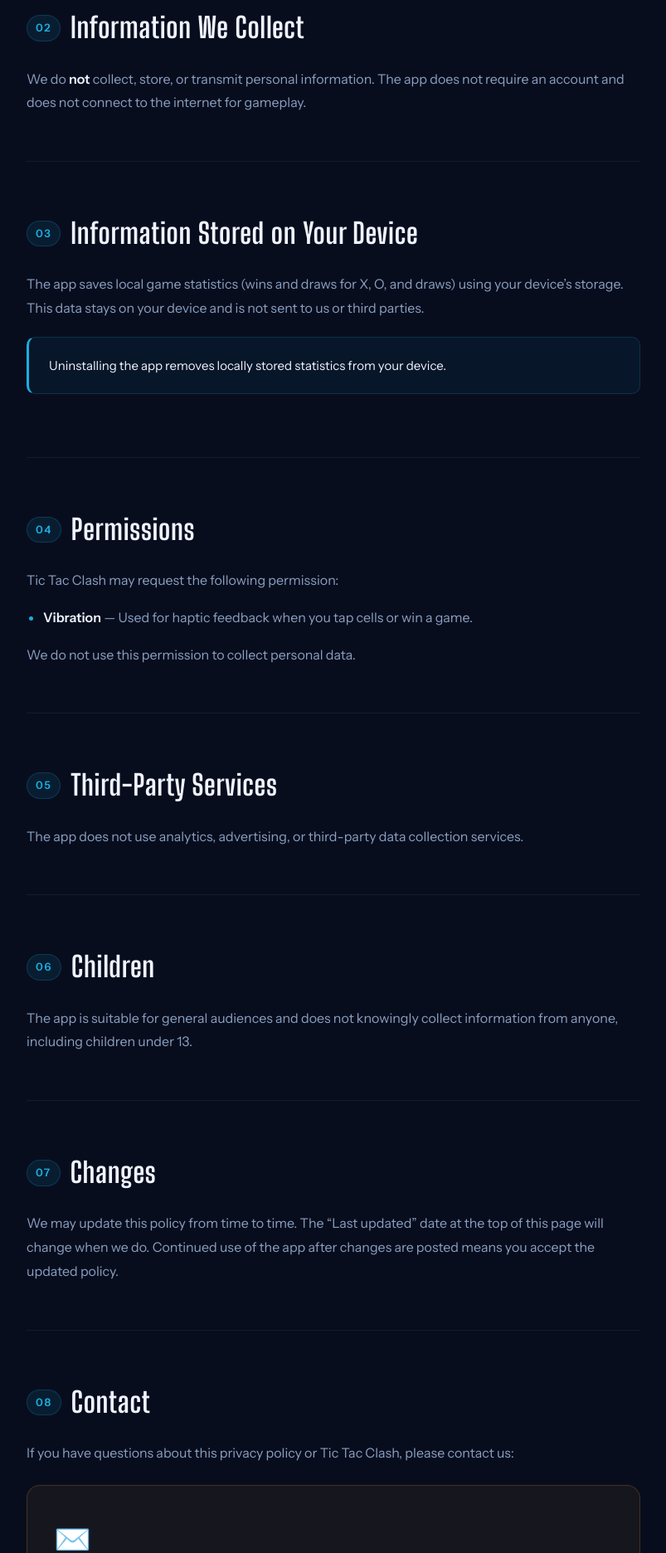
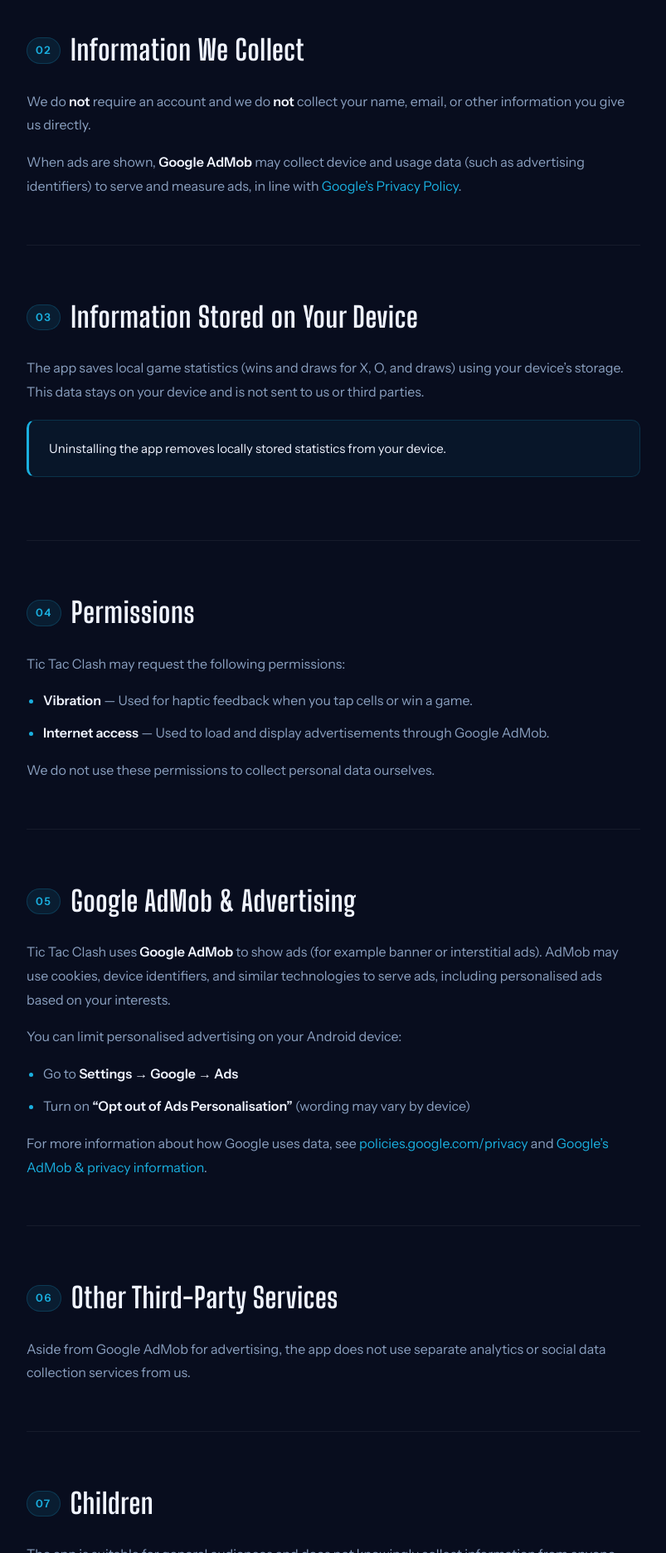
Before and after one commit to gogushekar/PrastaAppsStudio, a plain HTML site: page public/tictac-clash-privacy.html in a window 1280 px wide. Shown: the part 928-2800 px from the top of the page at 83% size, without its empty margins (238-1041 px from the left). Drawn offline with Linux system fonts and the light colour scheme.

Commit message:
Update Tic Tac Clash privacy policy to disclose Google AdMob ads

```diff
--- a/public/tictac-clash-privacy.html
+++ b/public/tictac-clash-privacy.html
@@ -199,7 +199,7 @@
     <p class="meta">
       <span><strong>App:</strong> Tic Tac Clash</span>
       <span><strong>Developer:</strong> Prasta Apps Studio</span>
-      <span><strong>Last updated:</strong> May 5, 2026</span>
+      <span><strong>Last updated:</strong> May 22, 2026</span>
     </p>
   </div>
 
@@ -210,13 +210,14 @@
     <div class="section">
       <h2><span class="num">01</span> Overview</h2>
       <div class="highlight-box">
-        <p>Tic Tac Clash is an offline tic-tac-toe game. We respect your privacy and designed the app to work without collecting personal information.</p>
+        <p>Tic Tac Clash is a tic-tac-toe game. Gameplay works offline on your device. The free version may show advertisements through Google AdMob. We respect your privacy and explain below what data is involved.</p>
       </div>
     </div>
 
     <div class="section">
       <h2><span class="num">02</span> Information We Collect</h2>
-      <p>We do <strong style="color:var(--white)">not</strong> collect, store, or transmit personal information. The app does not require an account and does not connect to the internet for gameplay.</p>
+      <p>We do <strong style="color:var(--white)">not</strong> require an account and we do <strong style="color:var(--white)">not</strong> collect your name, email, or other information you give us directly.</p>
+      <p>When ads are shown, <strong style="color:var(--white)">Google AdMob</strong> may collect device and usage data (such as advertising identifiers) to serve and measure ads, in line with <a class="inline" href="https://policies.google.com/privacy" target="_blank" rel="noopener">Google’s Privacy Policy</a>.</p>
     </div>
 
     <div class="section">
@@ -229,30 +230,42 @@
 
     <div class="section">
       <h2><span class="num">04</span> Permissions</h2>
-      <p>Tic Tac Clash may request the following permission:</p>
+      <p>Tic Tac Clash may request the following permissions:</p>
       <ul>
         <li><strong style="color:var(--white)">Vibration</strong> — Used for haptic feedback when you tap cells or win a game.</li>
+        <li><strong style="color:var(--white)">Internet access</strong> — Used to load and display advertisements through Google AdMob.</li>
       </ul>
-      <p style="margin-top:16px;">We do not use this permission to collect personal data.</p>
+      <p style="margin-top:16px;">We do not use these permissions to collect personal data ourselves.</p>
     </div>
 
     <div class="section">
-      <h2><span class="num">05</span> Third-Party Services</h2>
-      <p>The app does not use analytics, advertising, or third-party data collection services.</p>
+      <h2><span class="num">05</span> Google AdMob & Advertising</h2>
+      <p>Tic Tac Clash uses <strong style="color:var(--white)">Google AdMob</strong> to show ads (for example banner or interstitial ads). AdMob may use cookies, device identifiers, and similar technologies to serve ads, including personalised ads based on your interests.</p>
+      <p>You can limit personalised advertising on your Android device:</p>
+      <ul>
+        <li>Go to <strong style="color:var(--white)">Settings → Google → Ads</strong></li>
+        <li>Turn on <strong style="color:var(--white)">“Opt out of Ads Personalisation”</strong> (wording may vary by device)</li>
+      </ul>
+      <p style="margin-top:16px;">For more information about how Google uses data, see <a class="inline" href="https://policies.google.com/privacy" target="_blank" rel="noopener">policies.google.com/privacy</a> and <a class="inline" href="https://support.google.com/admob/answer/6128543" target="_blank" rel="noopener">Google’s AdMob &amp; privacy information</a>.</p>
     </div>
 
     <div class="section">
-      <h2><span class="num">06</span> Children</h2>
+      <h2><span class="num">06</span> Other Third-Party Services</h2>
+      <p>Aside from Google AdMob for advertising, the app does not use separate analytics or social data collection services from us.</p>
+    </div>
+
+    <div class="section">
+      <h2><span class="num">07</span> Children</h2>
       <p>The app is suitable for general audiences and does not knowingly collect information from anyone, including children under 13.</p>
     </div>
 
     <div class="section">
-      <h2><span class="num">07</span> Changes</h2>
+      <h2><span class="num">08</span> Changes</h2>
       <p>We may update this policy from time to time. The “Last updated” date at the top of this page will change when we do. Continued use of the app after changes are posted means you accept the updated policy.</p>
     </div>
 
     <div class="section">
-      <h2><span class="num">08</span> Contact</h2>
+      <h2><span class="num">09</span> Contact</h2>
       <p>If you have questions about this privacy policy or Tic Tac Clash, please contact us:</p>
       <div class="contact-card" style="margin-top:24px;">
         <div class="contact-icon">✉️</div>
```
Also changed, not shown: tictac-clash-privacy.html (+23 -10 lines).
